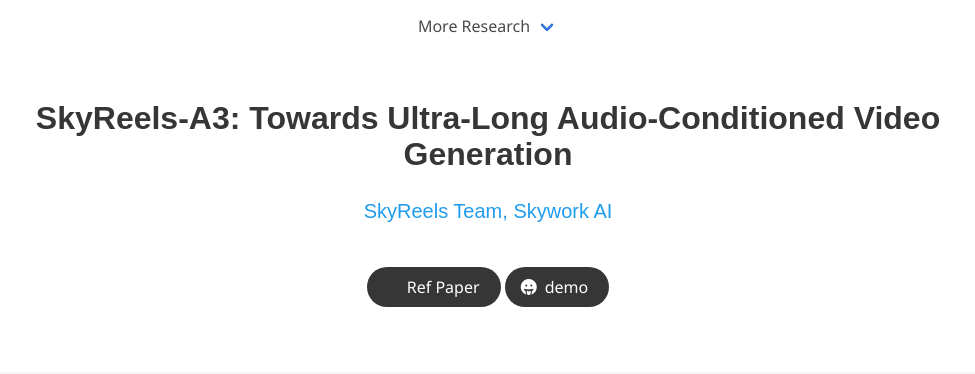
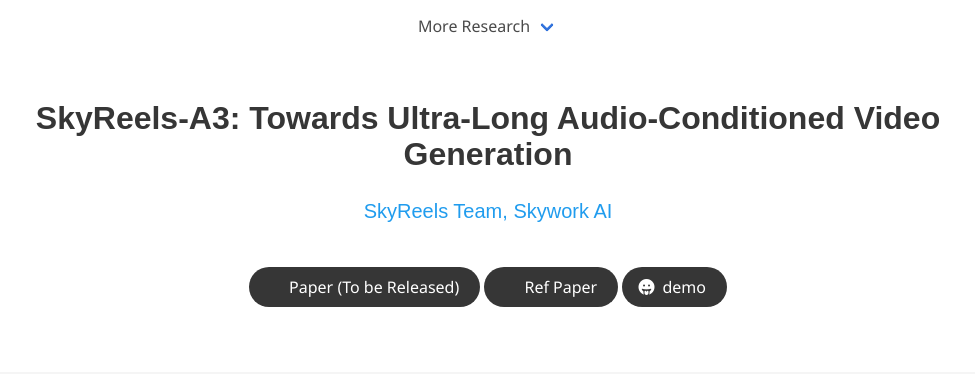
Before and after one commit to SkyworkAI/skyreels-a3.github.io, a plain HTML site: page index.html in a window 1280 px wide. Shown: the top 374 px of the page, without its empty margins (152-1127 px from the left). Drawn offline with nearby package versions, Linux system fonts and the light colour scheme; some icons are missing; a web font is replaced by a local one.

Commit message:
Add files via upload

```diff
--- a/index.html
+++ b/index.html
@@ -107,6 +107,15 @@
                   <div class="column has-text-centered">
                     <div class="publication-links">
                          <!-- Arxiv PDF link -->
+                    <span class="link-block">
+                        <a href="https://arxiv.org" target="_blank"
+                        class="external-link button is-normal is-rounded is-dark">
+                        <span class="icon">
+                          <i class="ai ai-arxiv"></i>
+                        </span>
+                        <span>Paper (To be Released)</span>
+                      </a>
+                    </span>
                     <span class="link-block">
                         <a href="https://arxiv.org/pdf/2506.00830" target="_blank"
                         class="external-link button is-normal is-rounded is-dark">
```
